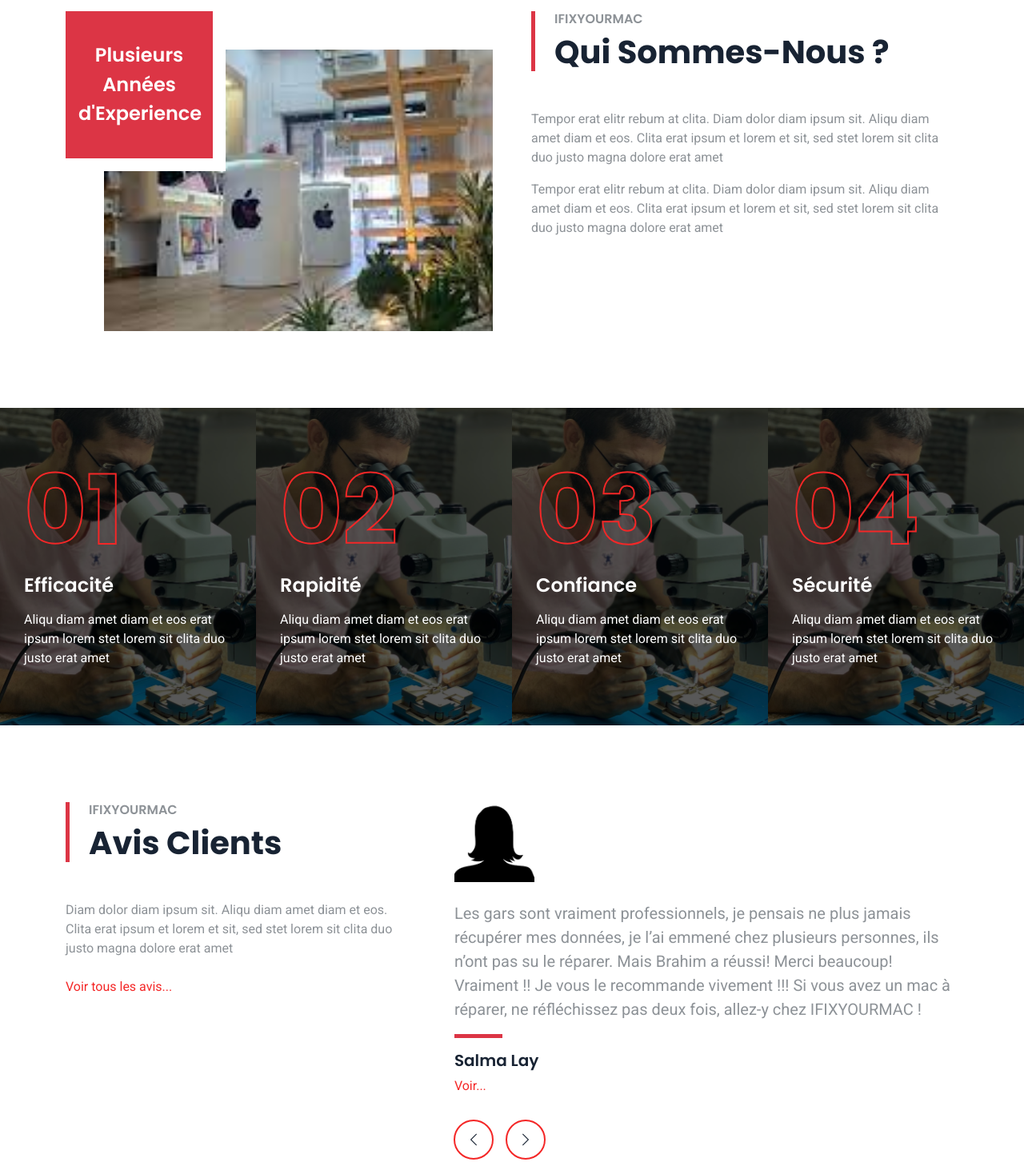
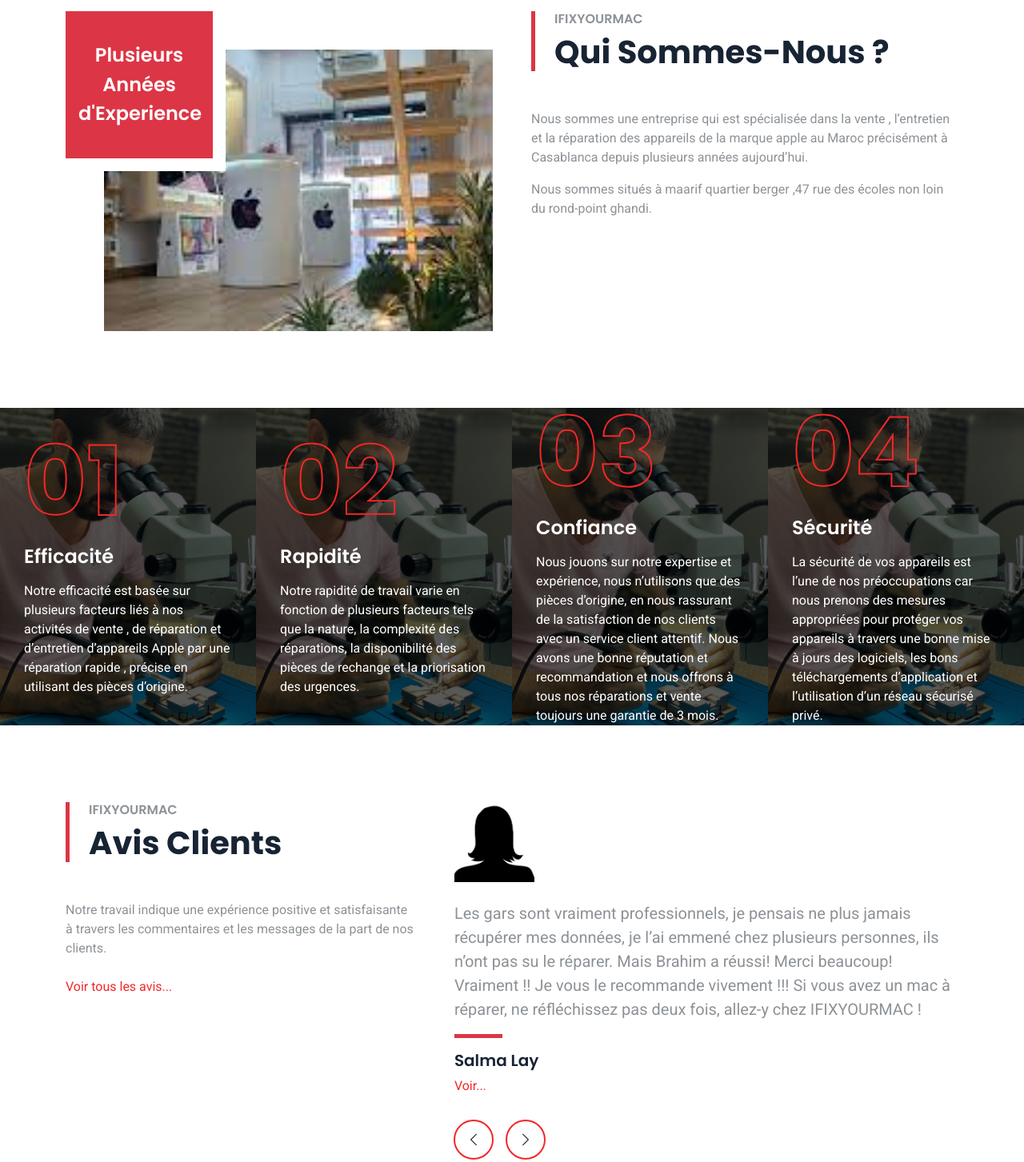
Before and after one commit to hadizatou22/imac, a plain HTML site: page index.html in a window 1280 px wide. Shown: the part 820-2273 px from the top of the page at 80% size. Drawn offline with nearby package versions, Linux system fonts and the light colour scheme.

Commit message:
Update index.html

```diff
--- a/index.html
+++ b/index.html
@@ -225,14 +225,10 @@
                 </h1>
               </div>
               <p>
-                Tempor erat elitr rebum at clita. Diam dolor diam ipsum sit.
-                Aliqu diam amet diam et eos. Clita erat ipsum et lorem et sit,
-                sed stet lorem sit clita duo justo magna dolore erat amet
+                Nous sommes une entreprise qui est spécialisée dans la vente , l’entretien et la réparation des appareils de la marque apple au Maroc précisément à Casablanca depuis plusieurs années aujourd’hui.
               </p>
               <p class="mb-4">
-                Tempor erat elitr rebum at clita. Diam dolor diam ipsum sit.
-                Aliqu diam amet diam et eos. Clita erat ipsum et lorem et sit,
-                sed stet lorem sit clita duo justo magna dolore erat amet
+                Nous sommes situés à maarif quartier berger ,47 rue des écoles non loin du rond-point ghandi.
               </p>
 
             </div>
@@ -252,8 +248,7 @@
               <h1 class="display-1">01</h1>
               <h4 class="text-white mb-3">Efficacité</h4>
               <p class="text-white">
-                Aliqu diam amet diam et eos erat ipsum lorem stet lorem sit
-                clita duo justo erat amet
+                Notre efficacité est basée sur plusieurs facteurs liés à nos activités de vente , de réparation et d’entretien d’appareils Apple par une réparation rapide , précise en utilisant des pièces d’origine.
               </p>
 
             </div>
@@ -266,8 +261,7 @@
               <h1 class="display-1">02</h1>
               <h4 class="text-white mb-3">Rapidité</h4>
               <p class="text-white">
-                Aliqu diam amet diam et eos erat ipsum lorem stet lorem sit
-                clita duo justo erat amet
+                Notre rapidité de travail varie en fonction de plusieurs facteurs tels que la nature, la complexité des réparations, la disponibilité des pièces de rechange et la priorisation des urgences.
               </p>
 
             </div>
@@ -280,8 +274,7 @@
               <h1 class="display-1">03</h1>
               <h4 class="text-white mb-3">Confiance</h4>
               <p class="text-white">
-                Aliqu diam amet diam et eos erat ipsum lorem stet lorem sit
-                clita duo justo erat amet
+               Nous jouons sur notre expertise et expérience, nous n’utilisons que des pièces d’origine, en nous rassurant de la satisfaction de nos clients avec un service client attentif. Nous avons une bonne réputation et recommandation et nous offrons à tous nos réparations et vente toujours une garantie de 3 mois.
               </p>
 
             </div>
@@ -294,8 +287,7 @@
               <h1 class="display-1">04</h1>
               <h4 class="text-white mb-3">Sécurité</h4>
               <p class="text-white">
-                Aliqu diam amet diam et eos erat ipsum lorem stet lorem sit
-                clita duo justo erat amet
+                La sécurité de vos appareils est l’une de nos préoccupations car nous prenons des mesures appropriées pour protéger vos appareils à travers une bonne mise à jours des logiciels, les bons téléchargements d’application et l’utilisation d’un réseau sécurisé privé.
               </p>
 
             </div>
@@ -319,9 +311,7 @@
               <h1 class="display-6 mb-0">Avis Clients</h1>
             </div>
             <p class="mb-4">
-              Diam dolor diam ipsum sit. Aliqu diam amet diam et eos. Clita erat
-              ipsum et lorem et sit, sed stet lorem sit clita duo justo magna
-              dolore erat amet
+              Notre travail indique une expérience positive et satisfaisante à travers les commentaires et les messages de la part de nos clients.
             </p>
 
             <span><a href="https://search.google.com/local/reviews?placeid=ChIJ228zXYXTpw0RoZlGWEk1yXQ&q=iFixYourMac&hl=fr&gl=MA">Voir tous les avis...</a></span>
@@ -441,9 +431,7 @@
               </h1>
             </div>
             <p class="text-white mb-0">
-              Tempor erat elitr rebum at clita. Diam dolor diam ipsum sit. Aliqu
-              diam amet diam et eos. Clita erat ipsum et lorem et sit, sed stet
-              lorem sit clita duo justo magna dolore erat amet
+              Voici les éléments dont nous avons besoin que vous remplissiez pour connaître votre préoccupation et rentrer en contact avec vous.
             </p>
           </div>
           <div class="col-lg-7 col-md-6 wow fadeIn" data-wow-delay="0.5s">
@@ -530,8 +518,7 @@
               <img src="Images/ifix3.png" alt="">
             </h1>
             <p>
-              Diam dolor diam ipsum sit. Aliqu diam amet diam et eos. Clita erat
-              ipsum et lorem et sit, sed stet lorem sit clita
+              COMMENT NOUS TROUVER ET NOUS JOINDRE.
             </p>
             <div class="d-flex pt-2">
               <a class="btn btn-square btn-outline-primary me-1" href="https://l.facebook.com/l.php?u=https%3A%2F%2Fapi.whatsapp.com%2Fsend%3Fphone%3D%252B212665464396%26data%3DARAahcO5BxQwoMewwERW29KCANYUii8rKbDbUaMu8Mmk4T0GR87AFPt4kYrDnxmmSk_gc-cXuaaxk4wl64fDosgRV1MfsmTh-dcozB4f6hvb8K4WdZezKx_nw7tRUmuK2bvJXT7ikXdqjdJ-x4d3q823_A%26source%3DFB_Page%26app%3Dfacebook%26entry_point%3Dpage_cta%26fbclid%3DIwAR2MdG1Pn0uj6jGqAp5-ip3gVFWWJfKbL5aIaGQz1F2Nifj6NCe2EsfmYrE&h=AT18nUnB-1kRI_7HMoHjoDjBB6_4K8-wjG3H7PsW8SXXICNShquXY2CqeYr0A2GAWMB8eh8bFo-P5v2laYg5mFs9QJvjh47zNBwkB0nI-cBAwWZAN4NLlaCfxJd4oNSmL4Z-eqF-s28"
```
